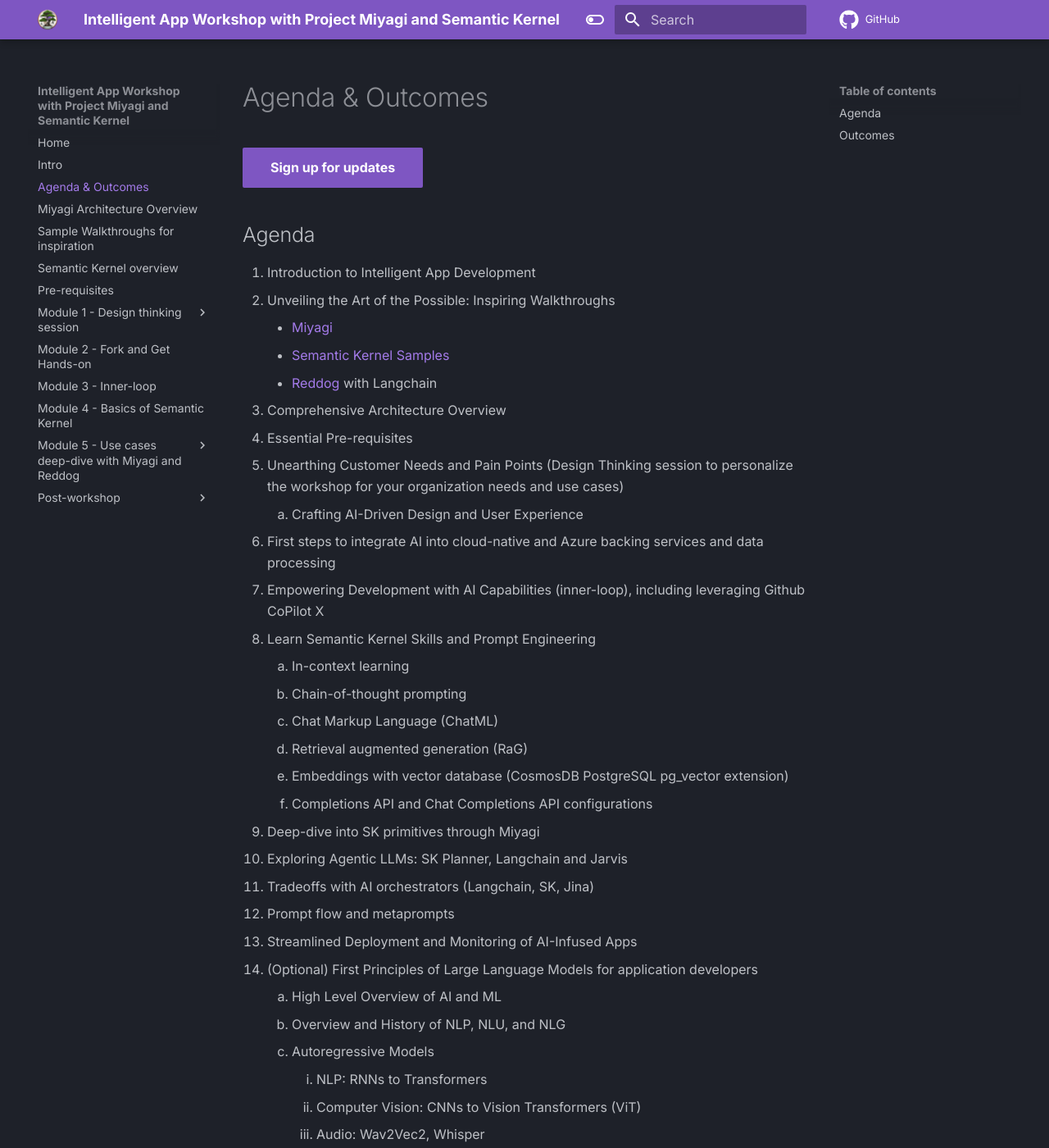
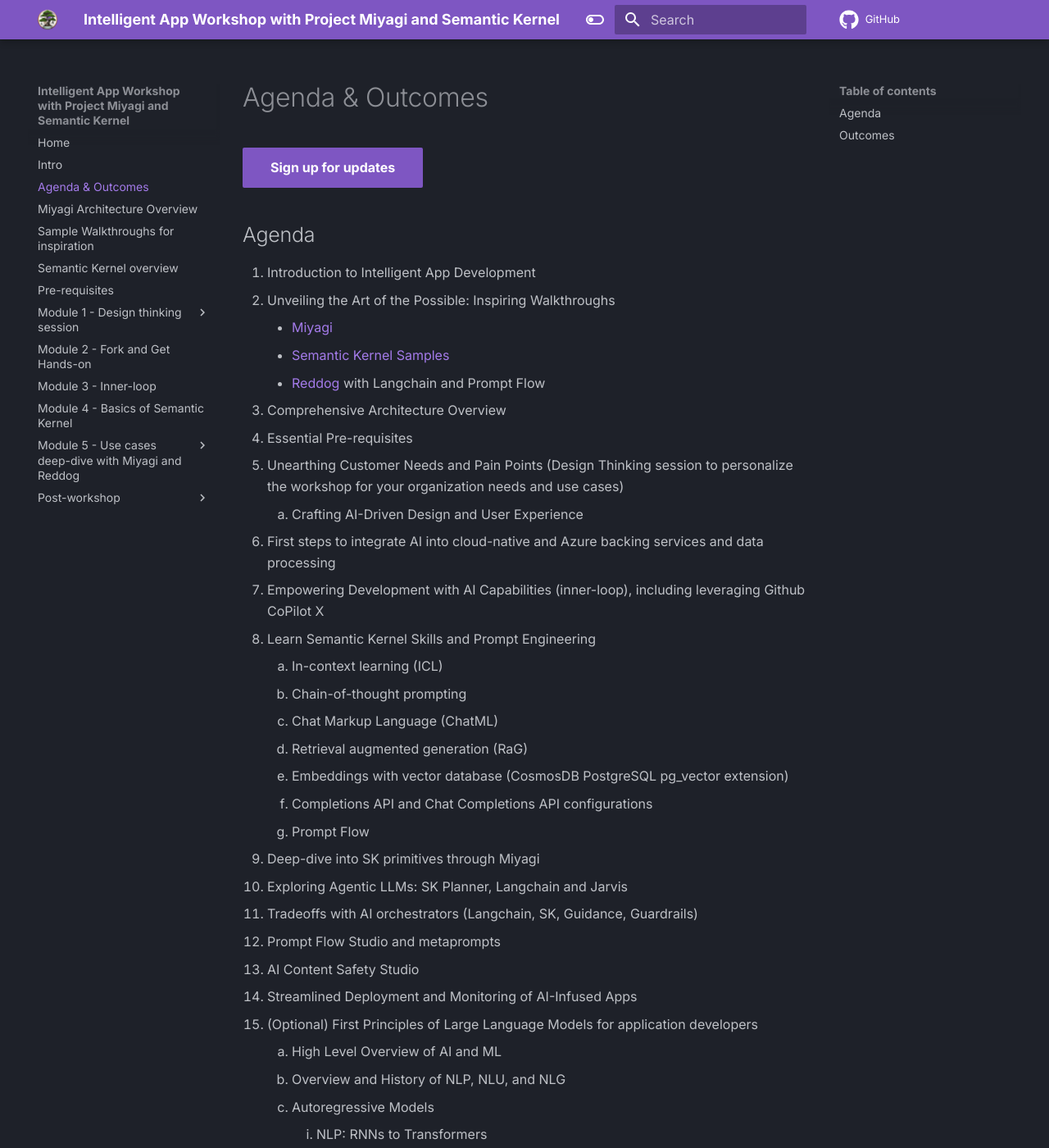
Before and after one commit to Azure/intelligent-app-workshop, an MkDocs documentation site: the page built from docs/wksp/00-intro/agenda-and-outcomes.md, in a window 1280 px wide and 1400 px high. Shown: the whole window at 82% size. Built offline with MkDocs 1.6.1 and Material for MkDocs 9.7.7, drawn with Linux system fonts in a browser that asks for light colours; comment, search, counter and statistics services are not loaded.

Commit message:
architecture updates

```diff
--- a/docs/wksp/00-intro/agenda-and-outcomes.md
+++ b/docs/wksp/00-intro/agenda-and-outcomes.md
@@ -8,7 +8,7 @@
    1. Unveiling the Art of the Possible: Inspiring Walkthroughs
       - [Miyagi](https://github.com/Azure-Samples/miyagi)
       - [Semantic Kernel Samples](https://github.com/microsoft/semantic-kernel#sample-apps-)
-      - [Reddog](https://github.com/Azure/reddog-solutions) with Langchain
+      - [Reddog](https://github.com/Azure/reddog-solutions) with Langchain and Prompt Flow
    1. Comprehensive Architecture Overview
    1. Essential Pre-requisites
 1. Unearthing Customer Needs and Pain Points (Design Thinking session to personalize the workshop for your organization needs and use cases)
@@ -16,16 +16,18 @@
 1. First steps to integrate AI into cloud-native and Azure backing services and data processing
 1. Empowering Development with AI Capabilities (inner-loop), including leveraging Github CoPilot X
 1. Learn Semantic Kernel Skills and Prompt Engineering
-    1. In-context learning
+    1. In-context learning (ICL)
     1. Chain-of-thought prompting
     1. Chat Markup Language (ChatML)
     1. Retrieval augmented generation (RaG)
     1. Embeddings with vector database (CosmosDB PostgreSQL pg_vector extension)
     1. Completions API and Chat Completions API configurations
+    1. Prompt Flow
 1. Deep-dive into SK primitives through Miyagi
 1. Exploring Agentic LLMs: SK Planner, Langchain and Jarvis
-1. Tradeoffs with AI orchestrators (Langchain, SK, Jina)
-1. Prompt flow and metaprompts
+1. Tradeoffs with AI orchestrators (Langchain, SK, Guidance, Guardrails)
+1. Prompt Flow Studio and metaprompts
+1. AI Content Safety Studio
 1. Streamlined Deployment and Monitoring of AI-Infused Apps
 1. (Optional) First Principles of Large Language Models for application developers
     1. High Level Overview of AI and ML
```
Also changed, not shown: docs/assets/images/basic-arch.png, docs/assets/images/embeddings.png, docs/assets/images/sk-memory-orchestration.png, docs/assets/images/sk-round-trip.png, docs/assets/images/wip-azure.png.
